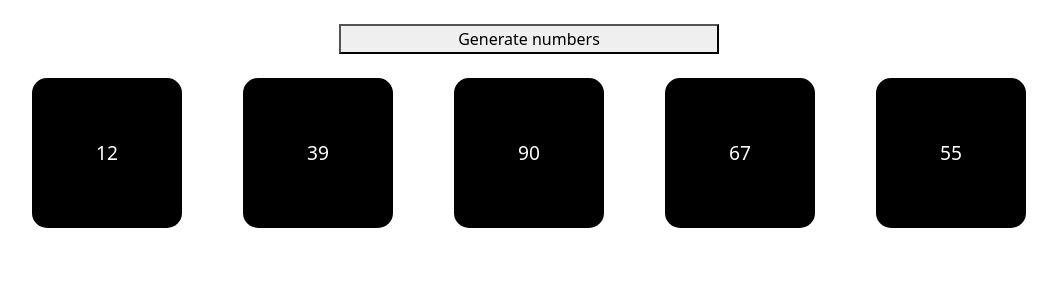
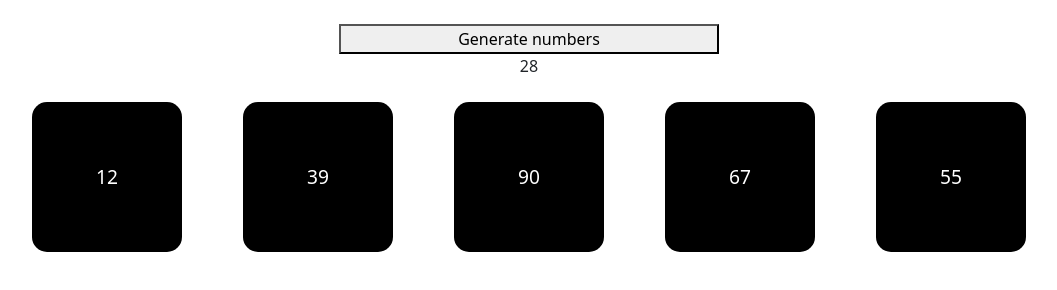
Before and after one commit to Giacomo-Paolini/js-simon, a plain HTML site: page index.html in a window 1280 px wide. Both pictures are taken after a click on the button "Generate numbers". Shown: the whole page, without its empty margins (111-1168 px from the left). Drawn offline with nearby package versions, Linux system fonts and the light colour scheme.

Commit message:
fix time

```diff
--- a/index.html
+++ b/index.html
@@ -12,6 +12,7 @@
     <div class="container">
         <div class="row">
             <button id="btn" class="mt-4 col-4 offset-4">Generate numbers</button>
+            <span class="text-center col-4 offset-4" id="time"></span>
             <div id="containerNumbers" class="mt-4 col-12 d-flex justify-content-evenly">
             </div>
         </div>
--- a/js/main.js
+++ b/js/main.js
@@ -1,5 +1,7 @@
 let containerNum = document.getElementById("containerNumbers");
 const numbers = numberGenerator(5);
+let cronometro;
+let time = 30;
 
 function boxGenerator(classe, numBox) {
     containerNum.innerHTML = "";
@@ -10,6 +12,8 @@ function boxGenerator(classe, numBox) {
         box.innerText = numbers[i];
     }
 }
+
+
 
 function numberGenerator(num) {
     const numbers = [];
@@ -26,7 +30,15 @@ btn.addEventListener("click", function() {
     boxGenerator("box", 5, numbers);
     setTimeout(hide, 30 * 1000);
     setTimeout(timer, 31 * 1000);
-})
+    cronometro = setInterval(function() {
+        if(time == 0) {
+            clearInterval(cronometro);
+        } else {
+            time--;
+            document.getElementById("time").innerText = time;
+        }
+    }, 1 * 1000);
+});
 
 function hide() {
     const boxes = document.querySelectorAll(".box");
```
